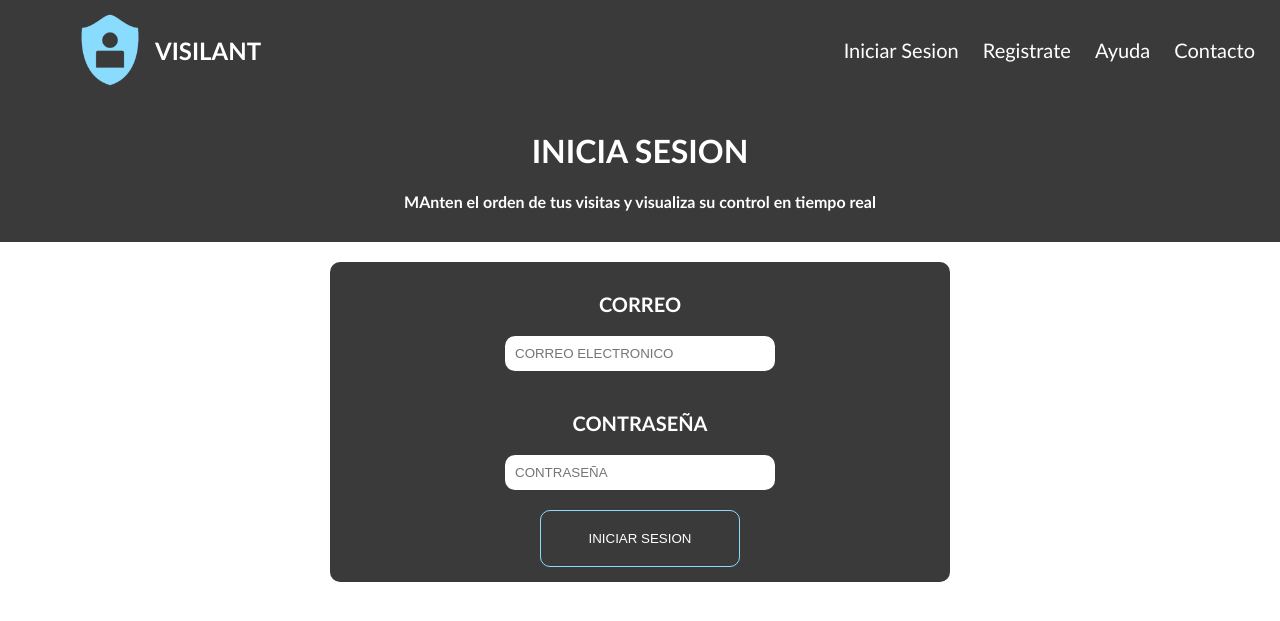
After one commit to HSergio-19/visilant_prototipo, a PHP site: page /sesion.php in a window 1280 px wide. The commit adds this page. Shown: the top 621 px of the page. Run offline with PHP 8.4, Linux system fonts and the light colour scheme.

Commit message:
creando interfaz de login

```diff
--- /dev/null
+++ b/header.php
@@ -0,0 +1,14 @@
+<!--HEADER DE LA PAGINA-->
+<header>
+        <a href = "index.php" class="logo">
+            <img src="img/icon.png" alt="logo.png">
+            <h2 class="nombre-sistema">VISILANT</h2>
+        </a>
+
+        <nav>
+            <a href="sesion.php">Iniciar Sesion</a>
+            <a href="registro.php">Registrate</a>
+            <a href="#">Ayuda</a>
+            <a href="#">Contacto</a>
+        </nav>
+</header>
--- a/main.css
+++ b/main.css
@@ -64,6 +64,9 @@ div {
 .index-titulo p{
     font-size: 25px;
 }
+
+
+
 /*FORMULARIOS REGISTRO E INICIO DE SESION*/
 
 .titulo-descripcion {
@@ -112,7 +115,7 @@ div {
 .form-registro .boton:hover {
     background-color: #8adcff;
     color: #3a3a3a;
-    font-size: 22px;
+    font-size: 10px;
     transition: all 300ms ease;
 }
 
--- /dev/null
+++ b/sesion.php
@@ -0,0 +1,35 @@
+<!DOCTYPE html>
+<html lang="en">
+<head>
+    <meta charset="UTF-8">
+    <meta http-equiv="X-UA-Compatible" content="IE=edge">
+    <meta name="viewport" content="width=device-width, initial-scale=1.0">
+    <link rel="stylesheet" href="main.css">
+    <link rel="website icon" type="png" href="img/icon.png">
+    <title>Visilant - Iniciar Sesion</title>
+</head>
+<body>
+
+   <?php require "header.php"?>
+
+
+
+    <!--FORMULARIO DE REGISTRO -->
+
+    <div class = "titulo-descripcion">
+        <h1>INICIA SESION</h1>
+        <h4>MAnten el orden de tus visitas y visualiza su control en tiempo real</h4>
+    </div>
+
+    <form class = "form-registro" action="registro_db.php" method="POST">
+            <p> <b>CORREO</b></p>
+            <input type="email" class = "campo" placeholder="CORREO ELECTRONICO" name="correo"> <br>
+            <p><b>CONTRASEÑA</b></p>
+            <input type="password" class = "campo" placeholder="CONTRASEÑA" name="contrasena"> <br>
+
+            <input type="submit" name = "boton-sesion"  class = "boton" value="INICIAR SESION">
+    </form>
+
+
+</body>
+</html>
```
Also changed, not shown: index.php (+6 -18 lines), registro.php (renamed from database/registro.php, +3 -16 lines), database/sesion_db.php (renamed from database/inicio_sesion.php).
